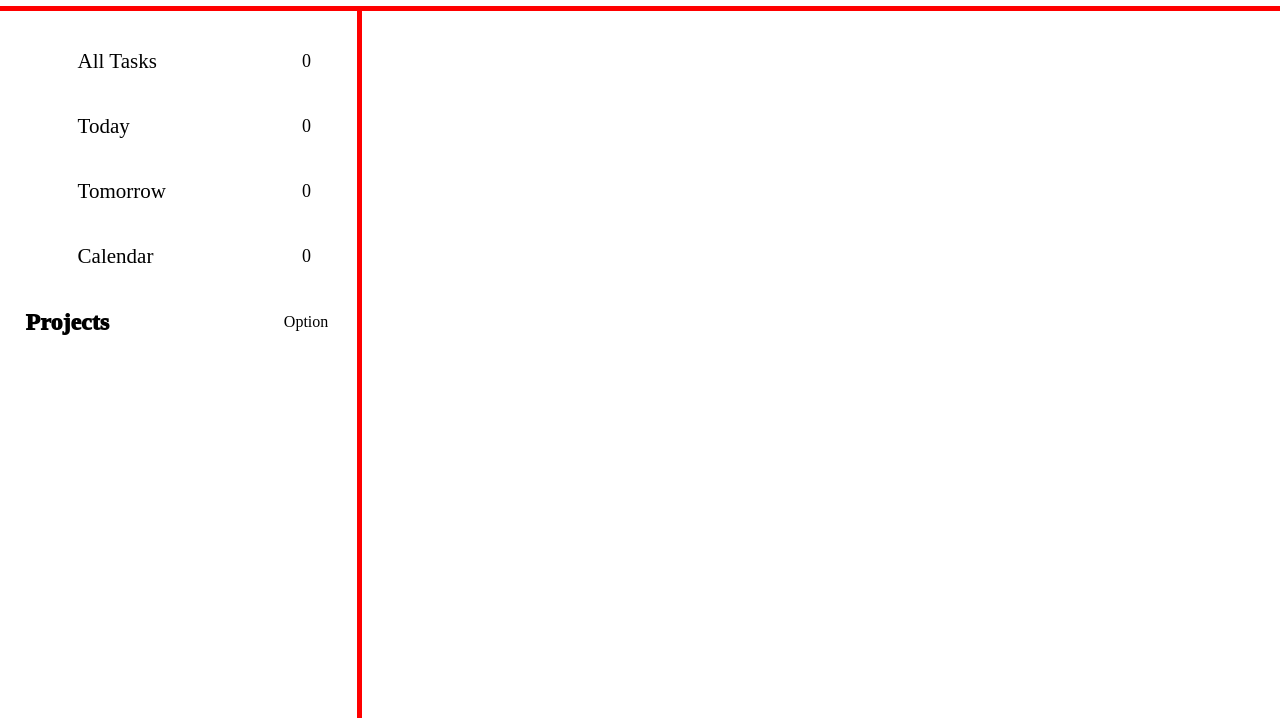
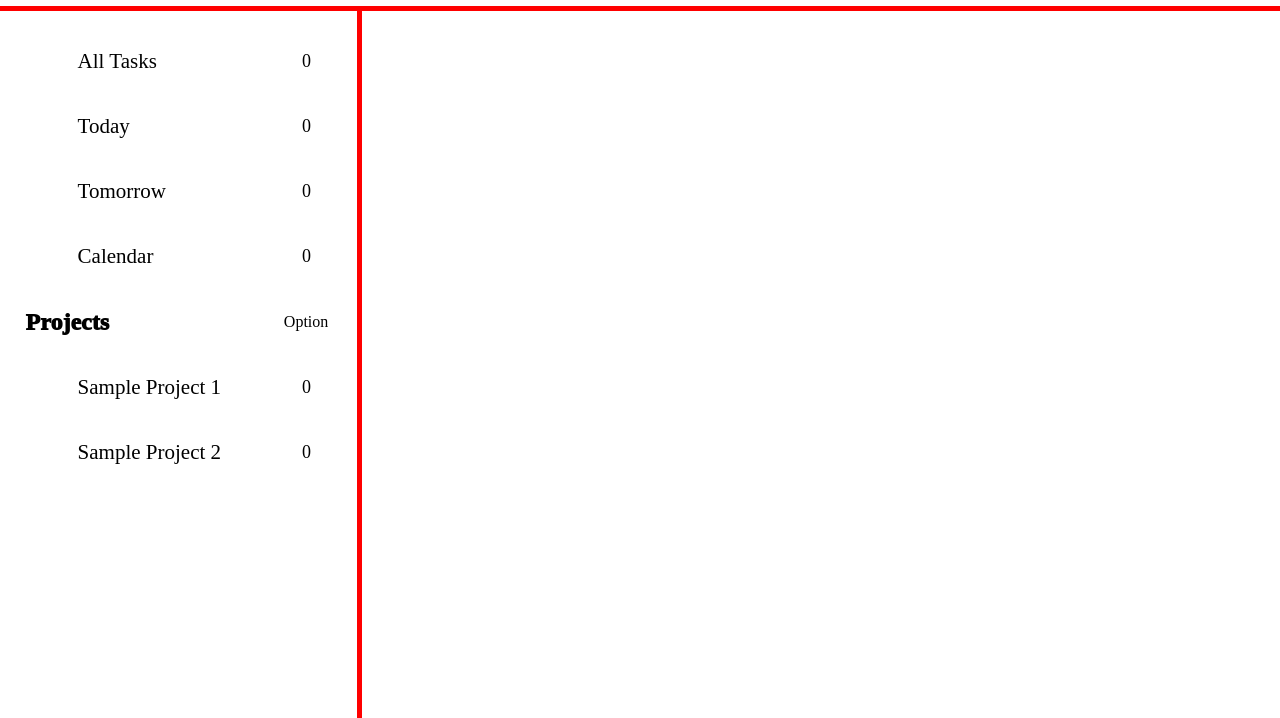
Before and after one commit to MathoVerse100/odin-todo-list, a website built with webpack: page src/template.html in a window 1280 px wide. Shown: the part 82-800 px from the top of the page. Built offline with nearby package versions, Linux system fonts and the light colour scheme.

Commit message:
Wrote script and style for project buttons

```diff
--- a/src/index.js
+++ b/src/index.js
@@ -9,6 +9,7 @@
 import "./ui/main/sidebar/categories/categoryStyle.css";
 import "./ui/main/sidebar/projects/projectStyle.css";
 import "./ui/main/sidebar/headlines/headlineStyle.css";
+import "./ui/main/sidebar/projects/projectStyle.css";
 import { renderHeader } from "./ui/header/headerUpdates";
 import { renderSidebar } from "./ui/main/sidebar/sidebarUpdates";
 
--- a/src/ui/header/headerLayout.css
+++ b/src/ui/header/headerLayout.css
@@ -1,5 +1,6 @@
 #header {
     flex: 1;
+    min-height: 65px;
 
     padding-left: 10px;
     padding-right: 10px;
--- a/src/ui/main/sidebar/projects/projectScript.js
+++ b/src/ui/main/sidebar/projects/projectScript.js
@@ -0,0 +1,31 @@
+import { createNewElement } from "../../../../utilities/helperFunctions/newElement.js";
+import { toKebab } from "../../../../utilities/helperFunctions/toKebab.js";
+
+
+function createProjectButton(name) {
+    const projectButton = createNewElement({
+        classList: [`${toKebab(name)}-project-button`, "project-button"],
+    });
+
+    const projectOptions = createNewElement({
+        classList: ["project-button-options"],
+    });
+
+    const projectTitle = createNewElement({
+        classList: [`${toKebab(name)}-project-title`, "project-title"],
+        textContent: name,
+    });
+
+    const projectCounter = createNewElement({
+        classList: [`${toKebab(name)}-project-counter`, "project-counter"],
+        textContent: "0",
+    });
+
+    projectButton.append(projectOptions, projectTitle, projectCounter);
+
+    return projectButton;
+};
+
+
+export const projectOne = createProjectButton("Sample Project 1");
+export const projectTwo = createProjectButton("Sample Project 2");
--- a/src/ui/main/sidebar/projects/projectStyle.css
+++ b/src/ui/main/sidebar/projects/projectStyle.css
@@ -0,0 +1,49 @@
+.project-button {
+    border-radius: 10px;
+    height: 50px;
+
+    display: flex;
+    flex-direction: row;
+    justify-content: stretch;
+    align-items: center;
+    gap: 2px;
+}
+
+.project-button:hover {
+    background-color: rgb(203, 203, 203);
+    cursor: pointer;
+    transition: 0.2s;
+}
+
+.project-button:active {
+    background-color: rgb(163, 163, 163);
+    cursor: pointer;
+    transition: 0s;
+}
+
+/* -------------------------------------------- */
+
+.project-button-options, .project-counter {
+    aspect-ratio: 1 / 1;
+    height: 100%;
+    width: auto;
+    flex: 1;
+
+    font-size: 18px;
+    display: flex;
+    flex-direction: row;
+    justify-content: center;
+    align-items: center;
+}
+
+/* -------------------------------------------- */
+
+.project-title {
+    height: 100%;
+    flex: 8;
+
+    font-size: 21px;
+    display: flex;
+    flex-direction: row;
+    align-items: center;
+}
--- a/src/ui/main/sidebar/sidebarUpdates.js
+++ b/src/ui/main/sidebar/sidebarUpdates.js
@@ -1,11 +1,13 @@
 import { allTasksSidebarButton, todaySidebarButton,
-         tomorrowSidebarButton, calendarSidebarButton } from "./categories/categoryScript";
-import { projectsHeadline } from "./headlines/headlineScript";
+         tomorrowSidebarButton, calendarSidebarButton } from "./categories/categoryScript.js";
+import { projectsHeadline } from "./headlines/headlineScript.js";
+import { projectOne, projectTwo } from "./projects/projectScript.js"
 
 
 export function renderSidebar(parent) {
     parent.append(
         allTasksSidebarButton, todaySidebarButton, tomorrowSidebarButton, calendarSidebarButton,
         projectsHeadline,
+        projectOne, projectTwo,
     );
 };
```
